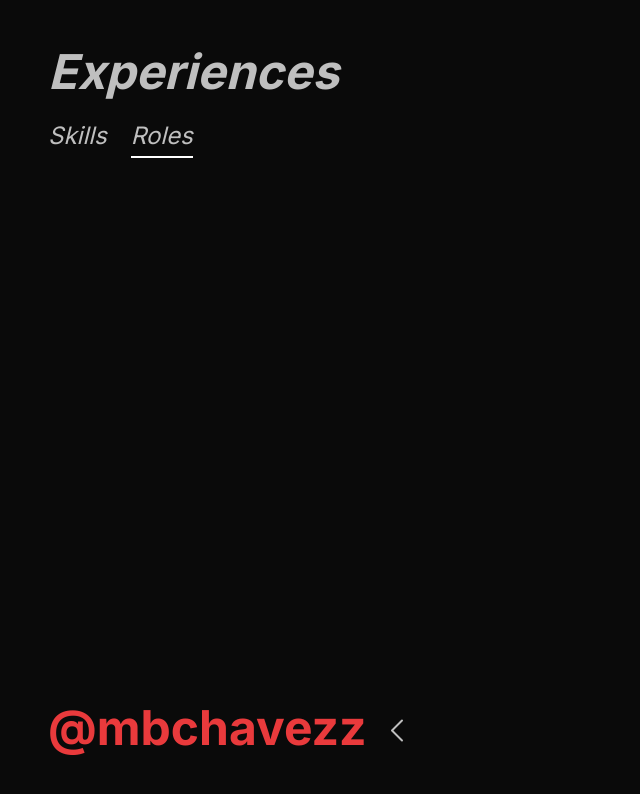
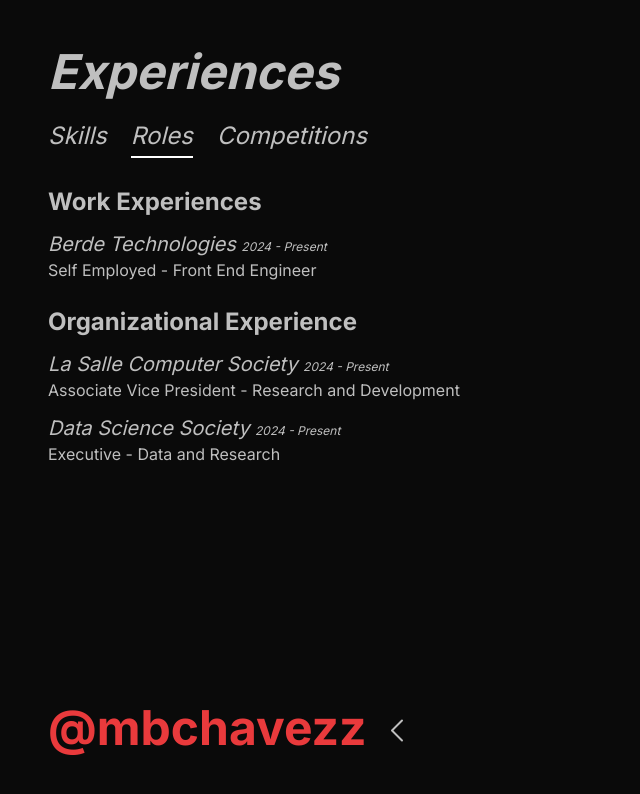
Before and after one commit to mbchavez27/mbchavezzportfolio, a Next.js app: page /experiences/roles in a window 1280 px wide. Shown: the top 794 px of the page, without its empty margins (0-640 px from the left). Built offline with nearby package versions, Linux system fonts and the light colour scheme.

Commit message:
feat add tab for roles experiences competitions and skills

```diff
--- a/src/app/components/navbar/navbar.tsx
+++ b/src/app/components/navbar/navbar.tsx
@@ -17,7 +17,7 @@ const Navbar = () => {
           initial={{ translateX: -100, opacity: 0 }}
           animate={{ translateX: 0, opacity: 1 }}
           exit={{ translateX: -150, opacity: 0 }}
-          transition={{ duration: 0.5, ease: [0, 0.71, 0.2, 1.01] }}
+          transition={{ duration: 1, ease: [0, 0.71, 0.2, 1.01] }}
         >
           <div className="flex space-x-8 items-center">
             <div className="flex items-center space-x-3.5">
@@ -26,7 +26,7 @@ const Navbar = () => {
               </Link>
               <motion.div
                 animate={{ rotate: !isOpen ? 180 : 360, translateY: 2.5 }}
-                transition={{ duration: 0.2 }}
+                transition={{ duration: 0.5 }}
               >
                 <ChevronRightIcon
                   className="text-[#BFBFBF] size-8"
@@ -42,7 +42,7 @@ const Navbar = () => {
                   initial={{ translateX: -30, opacity: 0 }}
                   animate={{ translateX: 0, opacity: 1 }}
                   exit={{ translateX: -40, opacity: 0 }}
-                  transition={{ duration: 0.2, ease: [0, 0.71, 0.2, 1.01] }}
+                  transition={{ duration: 0.5, ease: [0, 0.71, 0.2, 1.01] }}
                 >
                   <div className="flex space-x-6 text-3xl translate-y-0.5">
                     <Link
--- /dev/null
+++ b/src/app/experiences/competitions/page.tsx
@@ -0,0 +1,38 @@
+"use client";
+import { AnimatePresence, motion } from "motion/react";
+import Link from "next/link";
+
+const Roles = () => {
+  return (
+    <>
+      <AnimatePresence>
+        <motion.div
+          initial={{ translateX: -200, opacity: 0 }}
+          animate={{ translateX: 0, opacity: 1 }}
+          exit={{ translateX: -250, opacity: 0 }}
+          transition={{ duration: 1, ease: [0, 0.71, 0.2, 1.01] }}
+        >
+          <div className="py-1 space-y-6">
+            <div className="space-y-3">
+              <div>
+                <h1 className="font-bold text-2xl">Competitions</h1>
+              </div>
+              <div>
+                <h2 className="italic text-xl">Blue Hacks 2025</h2>
+                <p>
+                  <span className="font-bold">2nd Place Winner</span> - Created{" "}
+                  <span className="underline">
+                    <Link href="/projects/flare">Flare Web App</Link>
+                  </span>{" "}
+                  with the team hackin ka nalang
+                </p>
+              </div>
+            </div>
+          </div>
+        </motion.div>
+      </AnimatePresence>
+    </>
+  );
+};
+
+export default Roles;
--- a/src/app/experiences/layout.tsx
+++ b/src/app/experiences/layout.tsx
@@ -14,10 +14,10 @@ export default function ExperienceLayout({
     <>
       <AnimatePresence>
         <motion.div
-          initial={{ translateX: 100, opacity: 0 }}
+          initial={{ translateX: -200, opacity: 0 }}
           animate={{ translateX: 0, opacity: 1 }}
-          exit={{ translateX: 150, opacity: 0 }}
-          transition={{ duration: 0.5, ease: [0, 0.71, 0.2, 1.01] }}
+          exit={{ translateX: -250, opacity: 0 }}
+          transition={{ duration: 1, ease: [0, 0.71, 0.2, 1.01] }}
         >
           <div className="p-12">
             <div className="text-5xl font-bold italic">Experiences</div>
@@ -44,11 +44,22 @@ export default function ExperienceLayout({
               >
                 Roles
               </Link>
+              <Link
+                href="/experiences/competitions"
+                className={clsx(
+                  "hover:border-b-2 hover:pb-1 hover:border-white transition duration-200",
+                  pathname == "/experiences/competitions"
+                    ? "border-b-2 border-white pb-1"
+                    : ""
+                )}
+              >
+                Competitions
+              </Link>
             </div>
+            {children}
           </div>
         </motion.div>
       </AnimatePresence>
-      {children}
     </>
   );
 }
--- a/src/app/experiences/roles/page.tsx
+++ b/src/app/experiences/roles/page.tsx
@@ -1,5 +1,55 @@
+"use client";
+import { AnimatePresence, motion } from "motion/react";
+
 const Roles = () => {
-  return <></>;
+  return (
+    <>
+      <AnimatePresence>
+        <motion.div
+          initial={{ translateX: -200, opacity: 0 }}
+          animate={{ translateX: 0, opacity: 1 }}
+          exit={{ translateX: -250, opacity: 0 }}
+          transition={{ duration: 1, ease: [0, 0.71, 0.2, 1.01] }}
+        >
+          <div className="py-1 space-y-6">
+            <div className="space-y-3">
+              <div>
+                <h1 className="font-bold text-2xl">Work Experiences</h1>
+              </div>
+              <div>
+                <h2 className="italic text-xl">
+                  Berde Technologies{" "}
+                  <span className="text-xs">2024 - Present</span>
+                </h2>
+                <p>Self Employed - Front End Engineer</p>
+              </div>
+            </div>
+            <div className="space-y-3">
+              <div>
+                <h1 className="font-bold text-2xl">
+                  Organizational Experience
+                </h1>
+              </div>
+              <div>
+                <h2 className="italic text-xl">
+                  La Salle Computer Society{" "}
+                  <span className="text-xs">2024 - Present</span>
+                </h2>
+                <p>Associate Vice President - Research and Development</p>
+              </div>
+              <div>
+                <h2 className="italic text-xl">
+                  Data Science Society{" "}
+                  <span className="text-xs">2024 - Present</span>
+                </h2>
+                <p>Executive - Data and Research</p>
+              </div>
+            </div>
+          </div>
+        </motion.div>
+      </AnimatePresence>
+    </>
+  );
 };
 
 export default Roles;
--- a/src/app/experiences/skills/page.tsx
+++ b/src/app/experiences/skills/page.tsx
@@ -1,5 +1,23 @@
+"use client";
+import { AnimatePresence, motion } from "motion/react";
+
 const Skills = () => {
-  return <></>;
+  return (
+    <>
+      <AnimatePresence>
+        <motion.div
+          initial={{ translateX: -200, opacity: 0 }}
+          animate={{ translateX: 0, opacity: 1 }}
+          exit={{ translateX: -250, opacity: 0 }}
+          transition={{ duration: 1, ease: [0, 0.71, 0.2, 1.01] }}
+        >
+          <div className="py-3">
+            <h1 className="font-bold text-2xl">Programming Languages</h1>
+          </div>
+        </motion.div>
+      </AnimatePresence>
+    </>
+  );
 };
 
 export default Skills;
--- a/src/app/projects/flare/page.tsx
+++ b/src/app/projects/flare/page.tsx
@@ -10,7 +10,7 @@ const Project = () => {
           initial={{ translateX: -200, opacity: 0 }}
           animate={{ translateX: 0, opacity: 1 }}
           exit={{ translateX: -250, opacity: 0 }}
-          transition={{ duration: 0.5, ease: [0, 0.71, 0.2, 1.01] }}
+          transition={{ duration: 1, ease: [0, 0.71, 0.2, 1.01] }}
         >
           <div className="p-16">
             <div className="flex flex-col space-y-6">
--- a/src/app/projects/lscslinks/page.tsx
+++ b/src/app/projects/lscslinks/page.tsx
@@ -10,7 +10,7 @@ const Project = () => {
           initial={{ translateX: -200, opacity: 0 }}
           animate={{ translateX: 0, opacity: 1 }}
           exit={{ translateX: -250, opacity: 0 }}
-          transition={{ duration: 0.5, ease: [0, 0.71, 0.2, 1.01] }}
+          transition={{ duration: 1, ease: [0, 0.71, 0.2, 1.01] }}
         >
           <div className="p-16">
             <div className="flex flex-col space-y-6">
--- a/src/app/projects/lscstomo/page.tsx
+++ b/src/app/projects/lscstomo/page.tsx
@@ -10,7 +10,7 @@ const Project = () => {
           initial={{ translateX: -200, opacity: 0 }}
           animate={{ translateX: 0, opacity: 1 }}
           exit={{ translateX: -250, opacity: 0 }}
-          transition={{ duration: 0.5, ease: [0, 0.71, 0.2, 1.01] }}
+          transition={{ duration: 1, ease: [0, 0.71, 0.2, 1.01] }}
         >
           <div className="p-16">
             <div className="flex flex-col space-y-6">
--- a/src/app/projects/page.tsx
+++ b/src/app/projects/page.tsx
@@ -9,7 +9,7 @@ const Projects = () => {
           initial={{ translateX: -200, opacity: 0 }}
           animate={{ translateX: 0, opacity: 1 }}
           exit={{ translateX: -250, opacity: 0 }}
-          transition={{ duration: 0.5, ease: [0, 0.71, 0.2, 1.01] }}
+          transition={{ duration: 1, ease: [0, 0.71, 0.2, 1.01] }}
         >
           <div className="p-12 text-2xl italic">Choose projects...</div>
         </motion.div>
```
Also changed, not shown: src/app/page.tsx (+10 -10 lines), src/app/projects/layout.tsx (+15 -15 lines).
